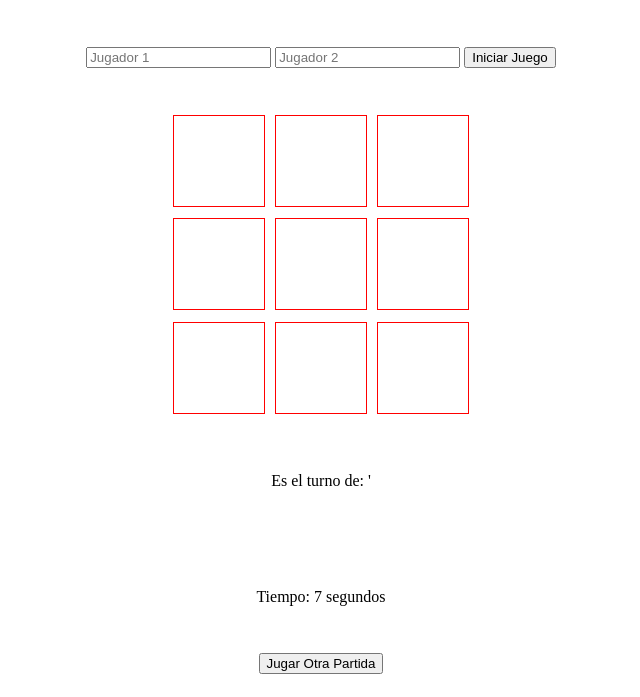
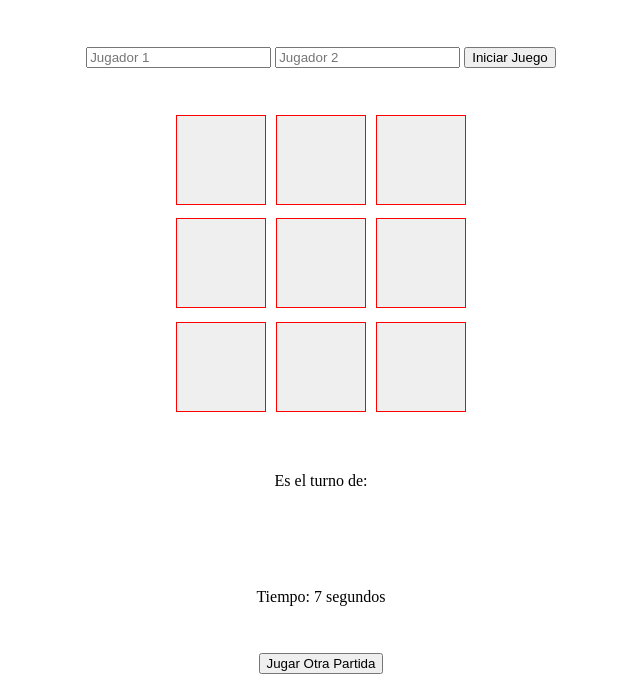
Before and after one commit to EmilianoPM/Parcial_2_DSI, a plain HTML site: page index.html in a window 1280 px wide. Both pictures are taken after a click on the button "Iniciar Juego". Shown: the part 103-800 px from the top of the page, without its empty margins (319-959 px from the left). Drawn offline with Linux system fonts and the light colour scheme.

Commit message:
Cambios en el tablero

```diff
--- a/index.html
+++ b/index.html
@@ -15,15 +15,15 @@
       <button id="iniciarBtn">Iniciar Juego</button>
     </div>
     <div class="tablero">
-      <div class="casilla"></div>
-      <div class="casilla"></div>
-      <div class="casilla"></div>
-      <div class="casilla"></div>
-      <div class="casilla"></div>
-      <div class="casilla"></div>
-      <div class="casilla"></div>
-      <div class="casilla"></div>
-      <div class="casilla"></div>
+      <button class="casilla" disabled></button>
+      <button class="casilla" disabled></button>
+      <button class="casilla" disabled></button>
+      <button class="casilla" disabled></button>
+      <button class="casilla" disabled></button>
+      <button class="casilla" disabled></button>
+      <button class="casilla" disabled></button>
+      <button class="casilla" disabled></button>
+      <button class="casilla" disabled></button>
     </div>
 
     <div id="mensaje"></div>
--- a/script.js
+++ b/script.js
@@ -17,18 +17,17 @@ function iniciarJuego() {
 
   document.getElementById(
     "mensaje"
-  ).textContent = `Es el turno de: ${jugador1Nombre}'`;
+  ).textContent = `Es el turno de: ${jugador1Nombre}`;
 
-  casillas.forEach((casilla) => {
-    casilla.addEventListener("click", movimientoJugador);
-  });
+  casillas.forEach((casilla) =>
+    casilla.addEventListener("click", movimientoJugador)
+  );
 
   clearInterval(intervaloCronometro);
   intervaloCronometro = setInterval(actualizarCronometro, 1000);
+
+  casillas.forEach((casilla) => casilla.removeAttribute("disabled"));
 }
-casillas.forEach((casilla) => {
-  casilla.addEventListener("click", movimientoJugador);
-});
 
 function movimientoJugador(event) {
   if (!juegoTerminado) {
@@ -110,4 +109,6 @@ function reiniciarJuego() {
   document.getElementById("cronometro").textContent = "Tiempo: 0 segundos";
   document.getElementById("msjGanador").textContent = "";
   document.getElementById("mensaje").textContent = "Siguiente turno:";
+
+  casillas.forEach((casilla) => casilla.removeAttribute("disabled"));
 }
```
